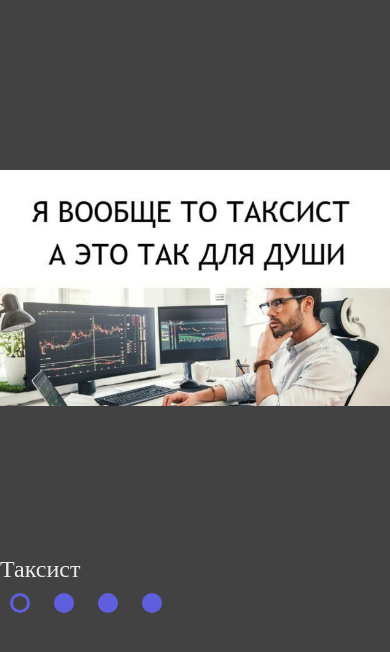
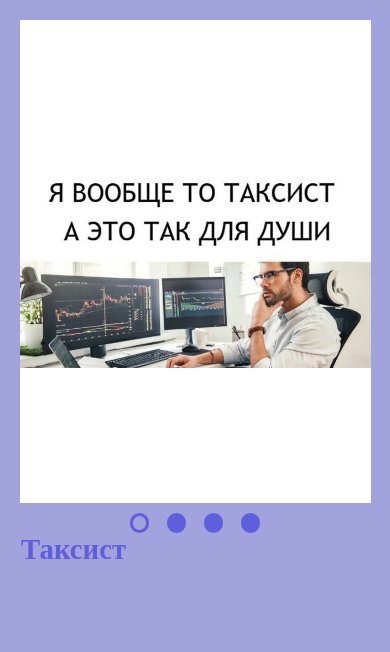
Before and after one commit to ZhenyaGri/cssMemeSlider, a plain HTML site: page index.html in a window 390 px wide. Drawn offline with Linux system fonts and the light colour scheme.

Commit message:
fix: change layout (Wed, Sep 18, 2024 0:32:40 AM)

```diff
--- a/index.html
+++ b/index.html
@@ -27,6 +27,8 @@
                 <img src="./memes/mem4.jpg" alt="">
             </div>
         </div>
+
+        <div class="text">
             <div class="wrapper-content">
                 <div class="content">
                     <div class="p1" ><p>Таксист</p></div>
@@ -37,18 +39,19 @@
             </div>
 
             <div class="btns">
-                <label for="r1">
+                    <label tabindex="0" for="r1">
                         <div tabindex="0" class="btn one"></div>
                     </label>
-                <label for="r2">
+                    <label tabindex="0" for="r2">
                         <div tabindex="0" class="btn"></div>
                     </label>
-                <label for="r3">
+                    <label tabindex="0" for="r3">
                         <div tabindex="0" class="btn"></div>
                     </label>
-                <label for="r4">
+                    <label tabindex="0" for="r4">
                         <div tabindex="0" class="btn"></div>
                     </label>
+            </div>
         </div>
 
     </div>
--- a/style.css
+++ b/style.css
@@ -4,7 +4,8 @@
 }
 
 body {
-    background-color: rgb(66, 66, 66);
+    background-color: rgb(162, 162, 221);
+    padding: 0 5% 0;
 }
 
 .wrapper {
@@ -15,13 +16,13 @@ body {
     margin-right: auto;
     max-width: 850px;
     overflow: hidden;
-
 }
 
 .slider {
     width: 400%;
     max-height: 600px;
     display: flex;
+    background-color: rgb(255, 255, 255);
 
 }
 
@@ -49,10 +50,6 @@ img {
     transition: margin-left 0.5s ease;
 }
 
-label:checked {
-    border-color: blue;
-}
-
 
 #r1:checked ~ .slider .s1 {
     margin-left: 0%;
@@ -76,53 +73,72 @@ label:checked {
     overflow: hidden;
 }
 
-#r1:checked ~ .wrapper-content .content .p1 {
+#r1:checked ~ .text .wrapper-content .content .p1 {
     margin-left: 0%;
 }
 
-#r2:checked ~ .wrapper-content .content .p1 {
+#r2:checked ~ .text .wrapper-content .content .p1 {
     margin-left: -25%;
 }
 
-#r3:checked ~ .wrapper-content .content .p1 {
+#r3:checked ~ .text .wrapper-content .content .p1 {
     margin-left: -50%;
 }
 
-#r4:checked ~ .wrapper-content .content .p1 {
+#r4:checked ~ .text .wrapper-content .content .p1 {
     margin-left: -75%;
 }
 
+.text {
+    margin-top: 3%;
+    display: flex;
+    justify-content: space-between;
 
+}
+
+.btns {
+    display: flex;
+    flex-grow: 1;
+    justify-content: end;
+}
+
+
+label {
+    cursor: pointer;
+    padding: 0 3%;
+    width: 8.7%;
+    height: 100%;
+}
 
 .btn {
     display: inline-block;
-    margin: 10px;
+
     box-sizing: border-box;
-    width: 20px;
-    height: 20px;
-    border-radius: 15px;
+    width: 100%;
+    height: 100%;
+    border-radius: 2vw;
     background-color: rgb(95, 95, 221);
     border: solid rgb(95, 95, 221);
+    transition: background-color .5s, border-color .5s;
 
 }
 
-.btn:focus {
+label:focus .btn,  .btn:focus{
     background-color: rgba(255, 255, 255, 0);
     border-color: rgb(95, 95, 221);
 
 }
 
 
-.btn:hover {
+label:hover .btn, .btn:hover{
     background-color: rgb(236, 236, 236);
     border-color: rgb(236, 236, 236);
-    cursor: pointer;
 }
 
-.btn:focus:hover {
+label:focus:hover .btn, .btn:focus:hover{
     background-color: rgba(255, 255, 255, 0);
     border-color: rgb(236, 236, 236);
-    cursor: pointer;
+
 }
 
 input[type="radio"] {
@@ -134,23 +150,55 @@ input[type="radio"] {
 }
 
 p {
-    color: rgb(236, 236, 236);
-    font-size: 24px;
+    color: rgb(95, 95, 221);
+    font-size: 200%;
+    font-weight: 900;
 }
 
-#r1:checked ~ .btns label .btn.one {
+#r1:checked ~ .text .btns label .btn.one {
     background-color: rgba(255, 255, 255, 0);
 }
 
 
-button {
-    display: block;
-    margin: 10px;
-    box-sizing: border-box;
-    width: 20px;
-    height: 20px;
-    border-radius: 15px;
-    background-color: rgb(95, 95, 221);
-    border-color: rgb(95, 95, 221);
-    border-style: solid;
+@media (max-width: 945px) {
+    label {
+        width: 4vw;
+        height: 4vw;
+    }
+
+    .text {
+        align-items: center;
+    }
 }
+
+@media (max-width: 600px) {
+    .text {
+        flex-direction: column;
+        justify-items: start;
+    }
+
+    .wrapper-content {
+        order: 1;
+        width: calc(100vw - 12%);
+    }
+
+    .btns {
+        width: 50%;
+        height: 5vw;
+        justify-content: center;
+    }
+
+    label {
+        width: 5vw;
+        height: 5vw;
+        padding: 0 5%;
+    }
+
+    .btn {
+        border-radius: 4vw;
+    }
+
+    p {
+        font-size: 180%;
+    }
+}
```
Lines whose indentation alone changed are shown as unchanged.
